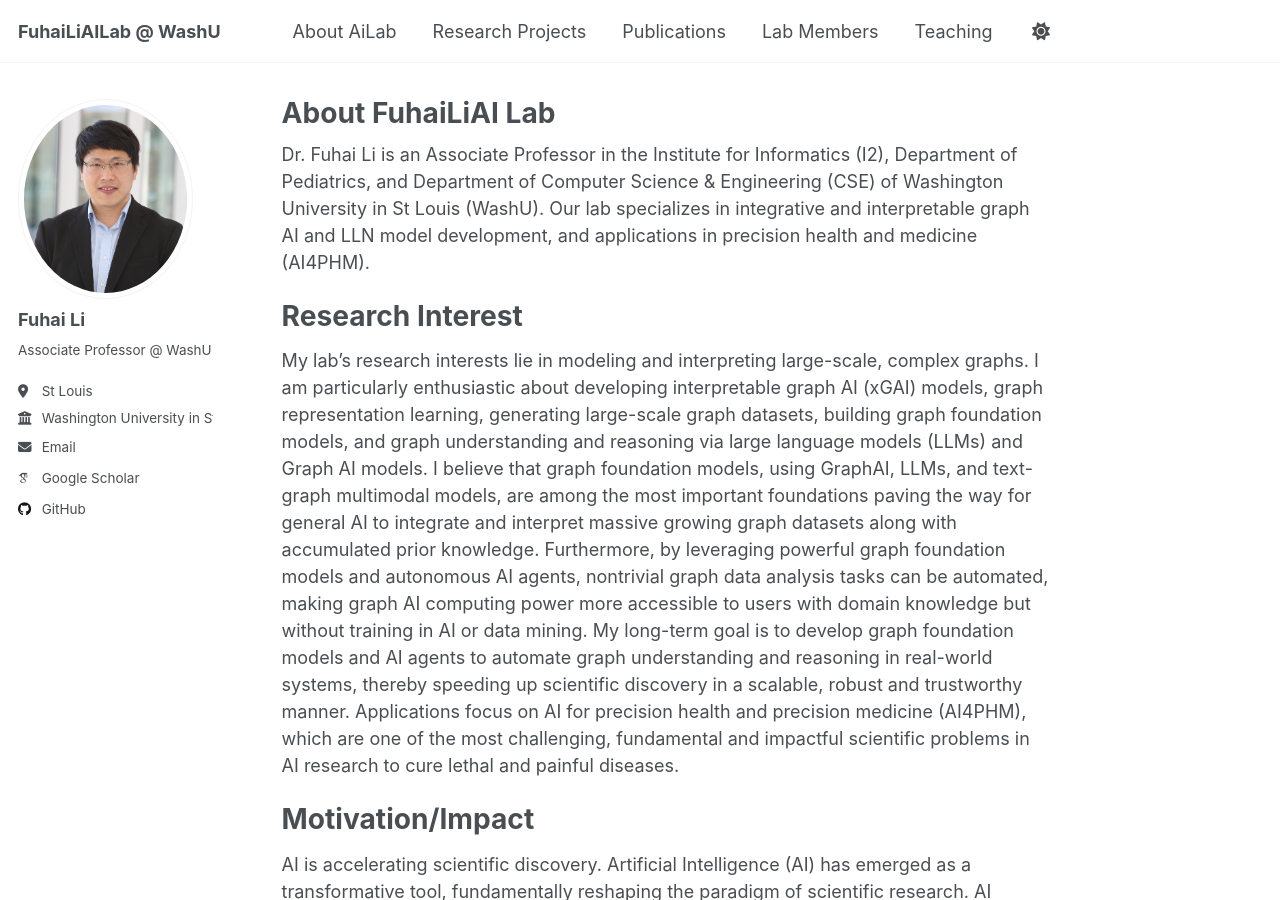
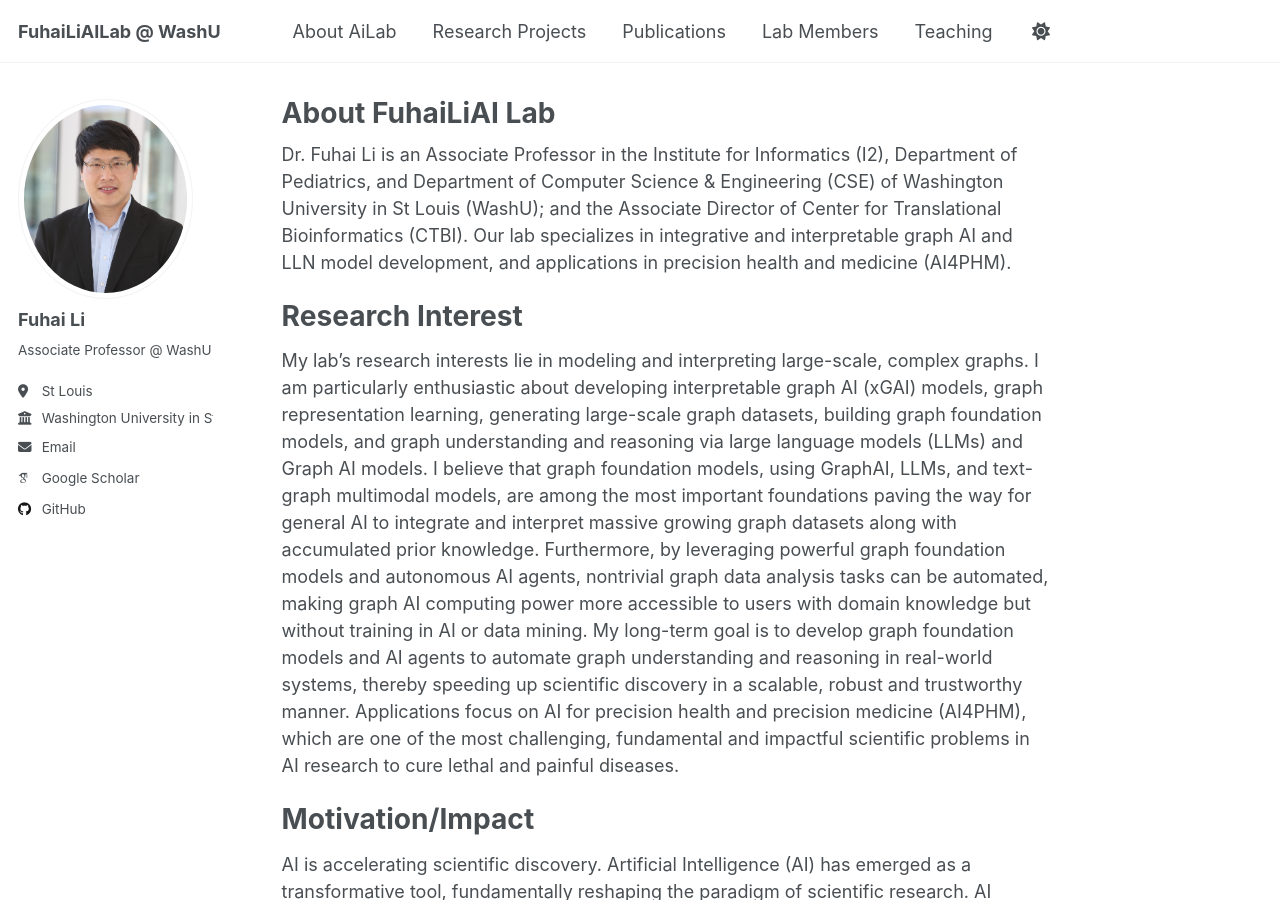
Before and after one commit to FuhaiLiAiLab/FuhaiLiAILab.github.io, a Jekyll site: the page built from _pages/about.md, in a window 1280 px wide and 900 px high. Built offline with Jekyll 4.4.1, drawn with Linux system fonts in a browser that asks for light colours; some web fonts are replaced.

Commit message:
Update about.md

```diff
--- a/_pages/about.md
+++ b/_pages/about.md
@@ -7,7 +7,7 @@ redirect_from:
   - /about.html
 ---
 
-Dr. Fuhai Li is an Associate Professor in the Institute for Informatics (I2), Department of Pediatrics, and Department of Computer Science & Engineering (CSE) of Washington University in St Louis (WashU). Our lab specializes in integrative and interpretable graph AI and LLN model development, and applications in precision health and medicine (AI4PHM).
+Dr. Fuhai Li is an Associate Professor in the Institute for Informatics (I2), Department of Pediatrics, and Department of Computer Science & Engineering (CSE) of Washington University in St Louis (WashU); and the Associate Director of Center for Translational Bioinformatics (CTBI). Our lab specializes in integrative and interpretable graph AI and LLN model development, and applications in precision health and medicine (AI4PHM).
 
 Research Interest
 ======
```
